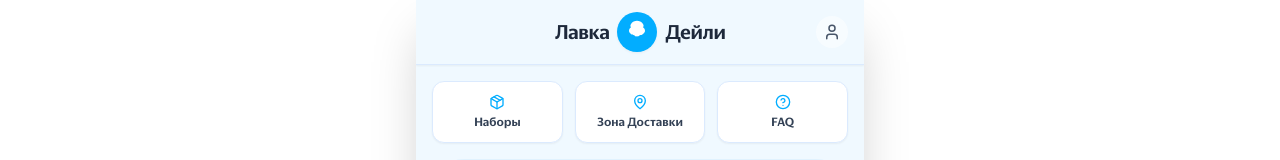
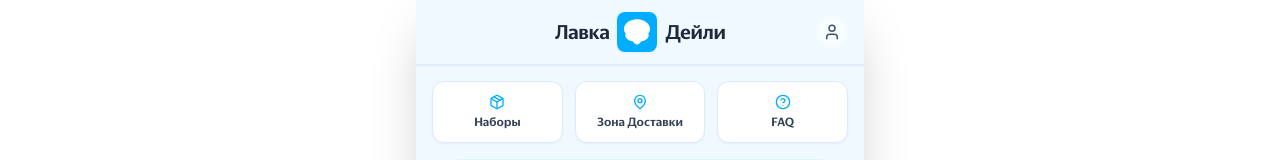
Before and after one commit to nikishks/lavka-daily-prototype, a React (Vite) app: page / in a window 1280 px wide. Shown: the top 160 px of the page. Built offline with nearby package versions, Linux system fonts and the light colour scheme.

Commit message:
Update App.jsx

```diff
--- a/src/App.jsx
+++ b/src/App.jsx
@@ -228,7 +228,7 @@
 
 // --- UI COMPONENTS ---
 
-// Logo Component (Органическая форма - сердце/облако)
+// Logo Component (Органическая форма - сердце с выемкой сверху)
 const Logo = ({ size = 32 }) => (
   <svg
     width={size}
@@ -238,23 +238,21 @@
     xmlns="http://www.w3.org/2000/svg"
     className="drop-shadow-sm"
   >
-    {/* Синий фон (круг) */}
-    <circle cx="50" cy="50" r="50" fill="#02ADFF"/>
-    {/* Белая органическая форма: две закругленные лопасти сверху с выемкой, закругленное основание */}
+    {/* Яркий синий фон */}
+    <rect width="100" height="100" rx="20" fill="#02ADFF"/>
+    {/* Белая органическая форма с выемкой сверху (мягкое сердце) */}
     <path
-      d="M50 22
-         C45 22, 38 24, 35 30
-         C33 33, 33 36, 35 38
-         C32 40, 30 43, 30 47
-         C30 50, 32 53, 35 55
-         C37 57, 40 58, 43 58
-         C45 60, 47 61, 50 61
-         C53 61, 55 60, 57 58
-         C60 58, 63 57, 65 55
-         C68 53, 70 50, 70 47
-         C70 43, 68 40, 65 38
-         C67 36, 67 33, 65 30
-         C62 24, 55 22, 50 22 Z"
+      d="M50 18
+         C40 18, 28 22, 22 30
+         C16 38, 16 48, 22 54
+         C20 58, 20 62, 24 66
+         C28 70, 34 72, 40 74
+         C42 78, 45 80, 50 82
+         C55 80, 58 78, 60 74
+         C66 72, 72 70, 76 66
+         C80 62, 80 58, 78 54
+         C84 48, 84 38, 78 30
+         C72 22, 60 18, 50 18 Z"
       fill="white"
     />
   </svg>
```
